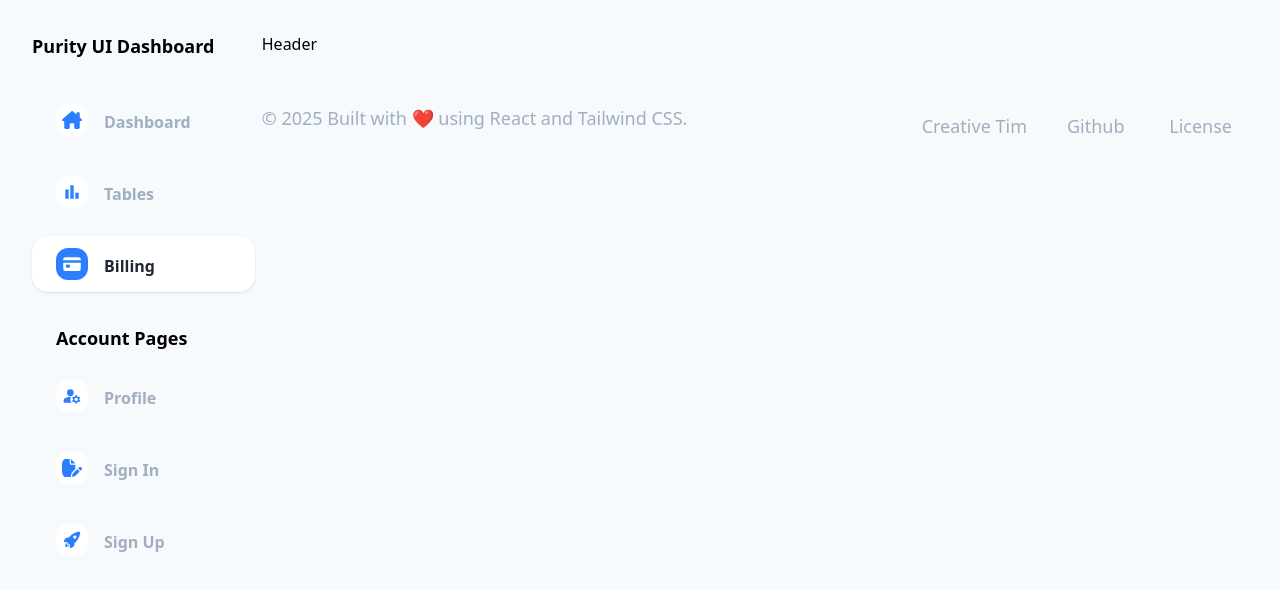
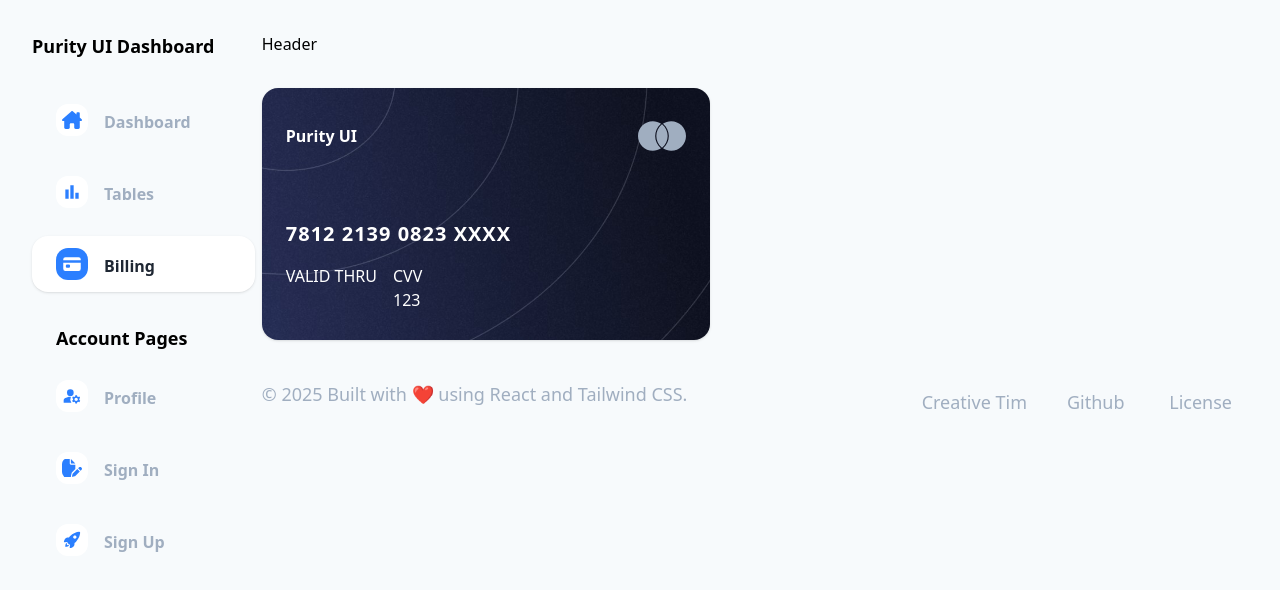
Before and after one commit to msanchariii/purity-dashboard, a Next.js app: page /billing in a window 1280 px wide. Shown: the top 590 px of the page. Built offline with nearby package versions, Linux system fonts and the light colour scheme.

Commit message:
Add BillingCard component and update ProjectsTable header to reflect correct title

```diff
--- a/src/app/(sidebar)/billing/page.tsx
+++ b/src/app/(sidebar)/billing/page.tsx
@@ -1,7 +1,12 @@
+import BillingCard from "@/components/BillingCard";
 import React from "react";
 
 const BillingPage = () => {
-    return <div></div>;
+    return (
+        <div>
+            <BillingCard />
+        </div>
+    );
 };
 
 export default BillingPage;
--- /dev/null
+++ b/src/components/BillingCard.tsx
@@ -0,0 +1,27 @@
+import React from "react";
+import { SiMastercard } from "react-icons/si";
+
+const BillingCard = () => {
+    return (
+        <div className="rounded-2xl overflow-hidden max-w-md aspect-video bg-[url(/assets/CardBG.jpg)] bg-no-repeat bg-cover p-6  shadow-sm space-y-4">
+            <div className="flex items-center justify-between">
+                <span className="font-bold text-white">Purity UI</span>
+                <SiMastercard className="size-12 text-[#a0aec0]" />
+            </div>
+            <div className="text-white space-y-4 mt-[15%]">
+                <div className="text-white text-xl font-bold tracking-wider">
+                    7812 2139 0823 XXXX
+                </div>
+                <div className="flex gap-4">
+                    <div>VALID THRU</div>
+                    <div className="flex flex-col">
+                        <span>CVV</span>
+                        <span className="">123</span>
+                    </div>
+                </div>
+            </div>
+        </div>
+    );
+};
+
+export default BillingCard;
--- a/src/components/ProjectsTable.tsx
+++ b/src/components/ProjectsTable.tsx
@@ -57,7 +57,7 @@ const ProjectsTable = ({ projects }: { projects: Project[] }) => {
 
     return (
         <div className="bg-white p-6 rounded-lg shadow-sm space-y-4">
-            <h2 className="text-lg font-bold ml-4">Authors Table</h2>
+            <h2 className="text-lg font-bold ml-4">Projects Table</h2>
             <div className="overflow-x-auto rounded-md">
                 <table className="w-full text-left text-sm">
                     <thead className="text-dhusor uppercase tracking-wide text-xs border-b-2 border-gray-200 ">
```
Also changed, not shown: public/assets/CardBG.jpg (added), public/assets/CreditCardBG.webp (added).
